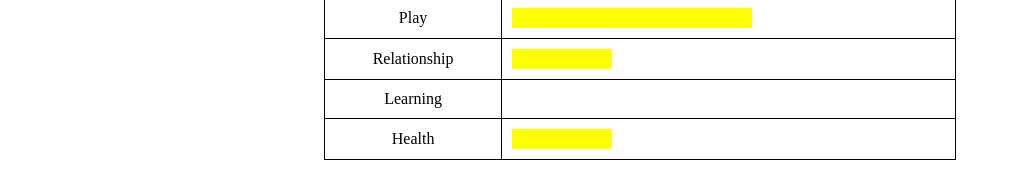
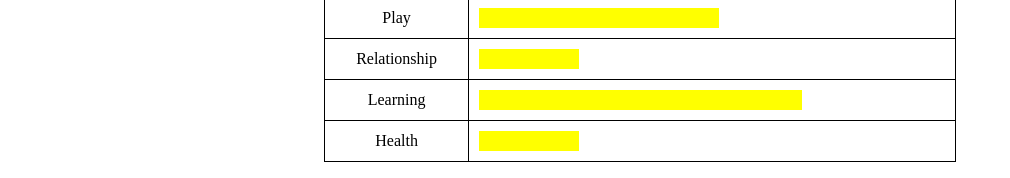
Before and after one commit to NoisyDv/my_webpage, a plain HTML site: page index.html in a window 1280 px wide. Shown: the part 122-300 px from the top of the page, without its empty margins (0-1010 px from the left). Drawn offline with Linux system fonts and the light colour scheme.

Commit message:
index.html

```diff
--- a/index.html
+++ b/index.html
@@ -28,7 +28,7 @@
       height:20px;
      background-color:yellow;
     }
-    .learnign{
+    .learning{
     width:323px;
     height:20px;
     background-color:yellow;
@@ -64,7 +64,7 @@
             </tr>
             <tr>
                 <td>Learning</td>
-                <td><div class="learning"></td>
+                <td><div class="learning"><div></div></td>
             </tr>
             <tr>
                 <td>Health</td>
```
